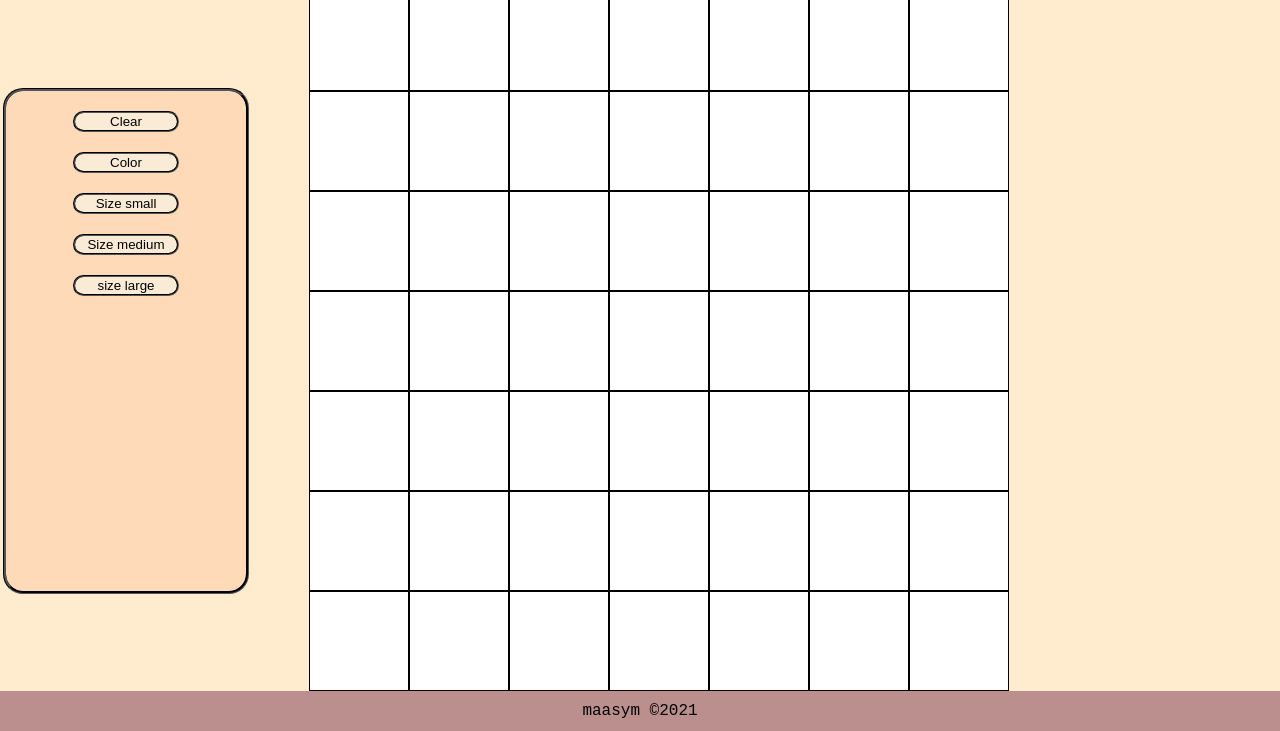
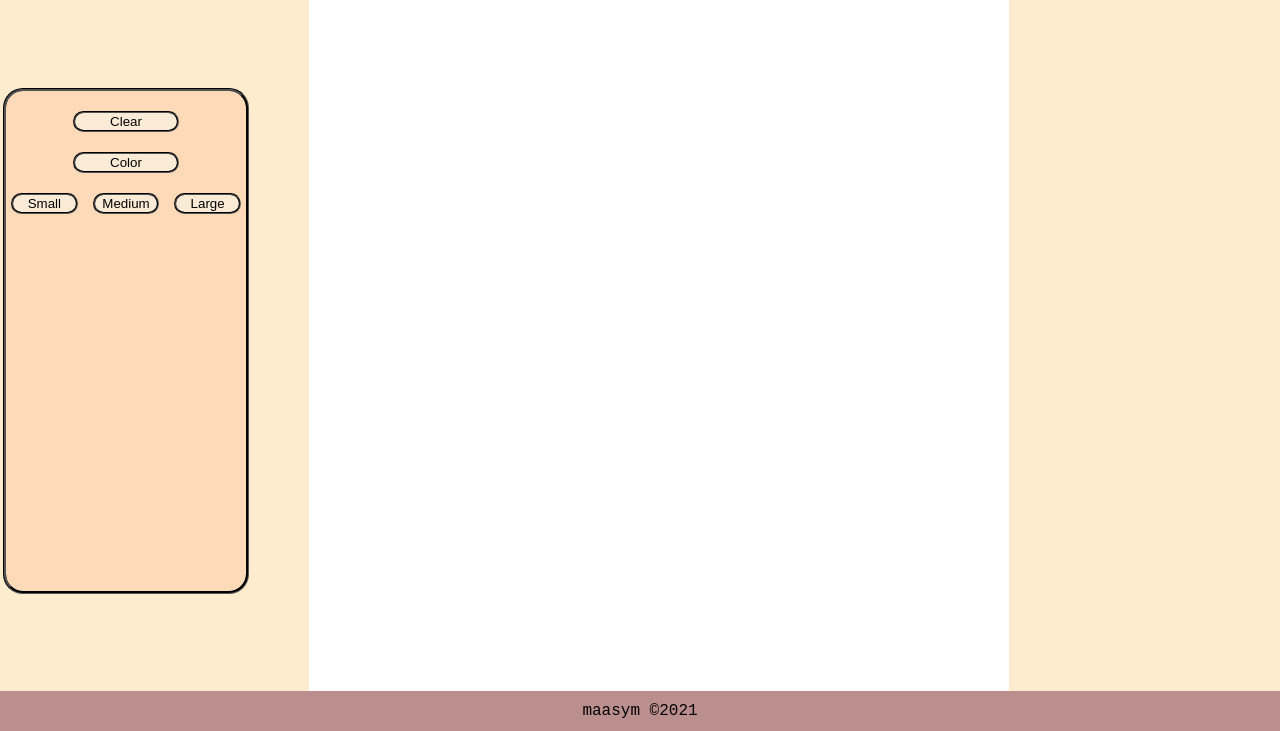
Before and after one commit to Maasym/etch-a-sketch, a plain HTML site: page index.html in a window 1280 px wide. Shown: the part 69-800 px from the top of the page. Drawn offline with Linux system fonts and the light colour scheme.

Commit message:
resize done

```diff
--- a/index.html
+++ b/index.html
@@ -16,9 +16,11 @@
             <div id="menu">
                 <button id="clear">Clear</button>
                 <button id="color">Color</button>
-                <button id="color">Size small</button>
-                <button id="color">Size medium</button>
-                <button id="color">size large</button>
+                    <div class="sizebuttons">
+                        <button class="sizebut" onclick=createBoard("s")>Small</button>
+                        <button class="sizebut" onclick=createBoard("m")>Medium</button>
+                        <button class="sizebut" onclick=createBoard("l")>Large</button>
+                    </div>
 
 
             </div>
--- a/javascript.js
+++ b/javascript.js
@@ -2,6 +2,10 @@ function createBoard(size){
 
     switch(size){
         case "s":
+
+            var remove = document.getElementById("board");
+            while (remove.firstChild) remove.removeChild(remove.firstChild);
+
             for(let i=0; i<=48; i++) {
                 const div = document.createElement("div");
                 div.setAttribute('class', "divboard");
@@ -19,6 +23,9 @@ function createBoard(size){
             break;
         case "m":
 
+            var remove = document.getElementById("board");
+            while (remove.firstChild) remove.removeChild(remove.firstChild);
+
             for(let i=0; i<=195; i++) {
                 const div = document.createElement("div");
                 div.setAttribute('class', "divboard");
@@ -35,6 +42,10 @@ function createBoard(size){
 
             break;
         case "l":
+
+            var remove = document.getElementById("board");
+            while (remove.firstChild) remove.removeChild(remove.firstChild);
+
             for(let i=0; i<=624; i++) {
                 const div = document.createElement("div");
                 div.setAttribute('class', "divboard");
@@ -53,5 +64,3 @@ function createBoard(size){
     }
 
 }
-
-createBoard("s")
--- a/style.css
+++ b/style.css
@@ -79,3 +79,11 @@ button{
     padding: 0px;
     border-width: 1px;
 }
+.sizebuttons{
+    display: flex;
+    gap: 15px;
+}
+.sizebut{
+    width:5em;
+
+}
```
